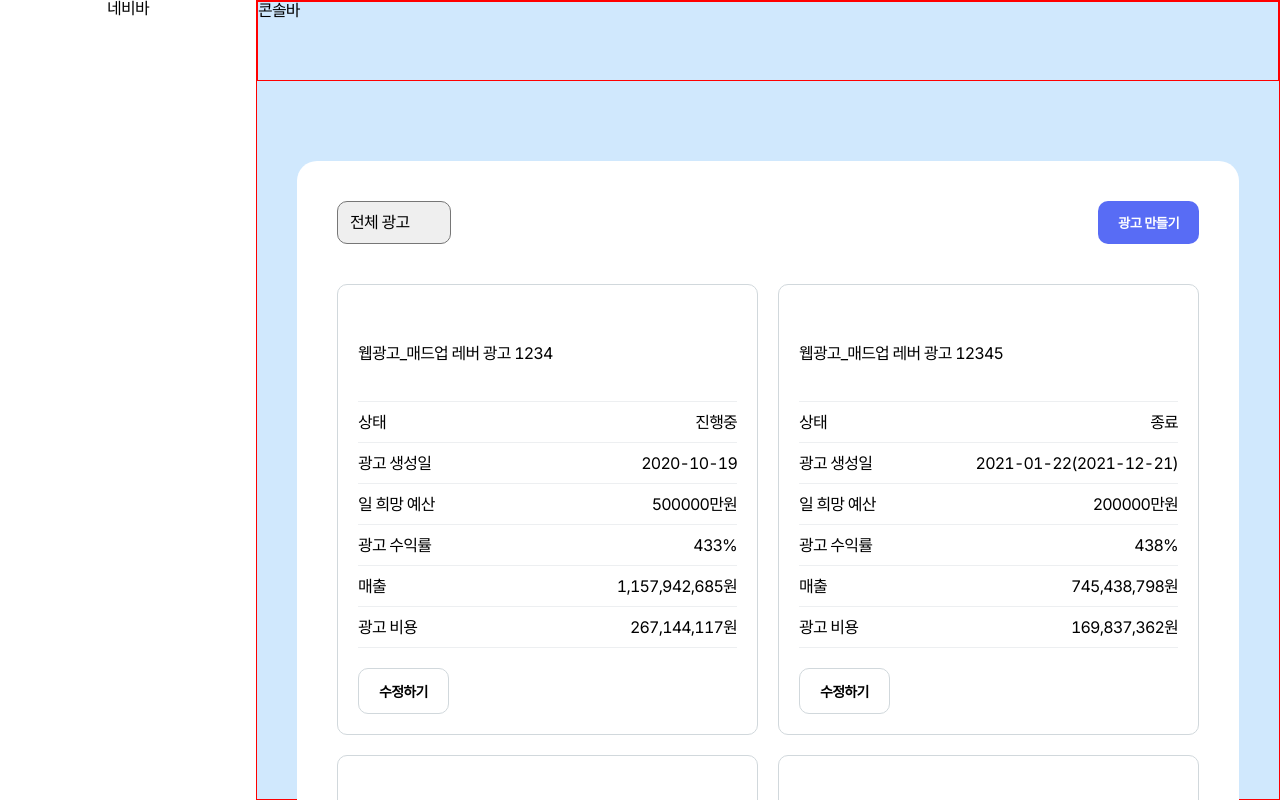
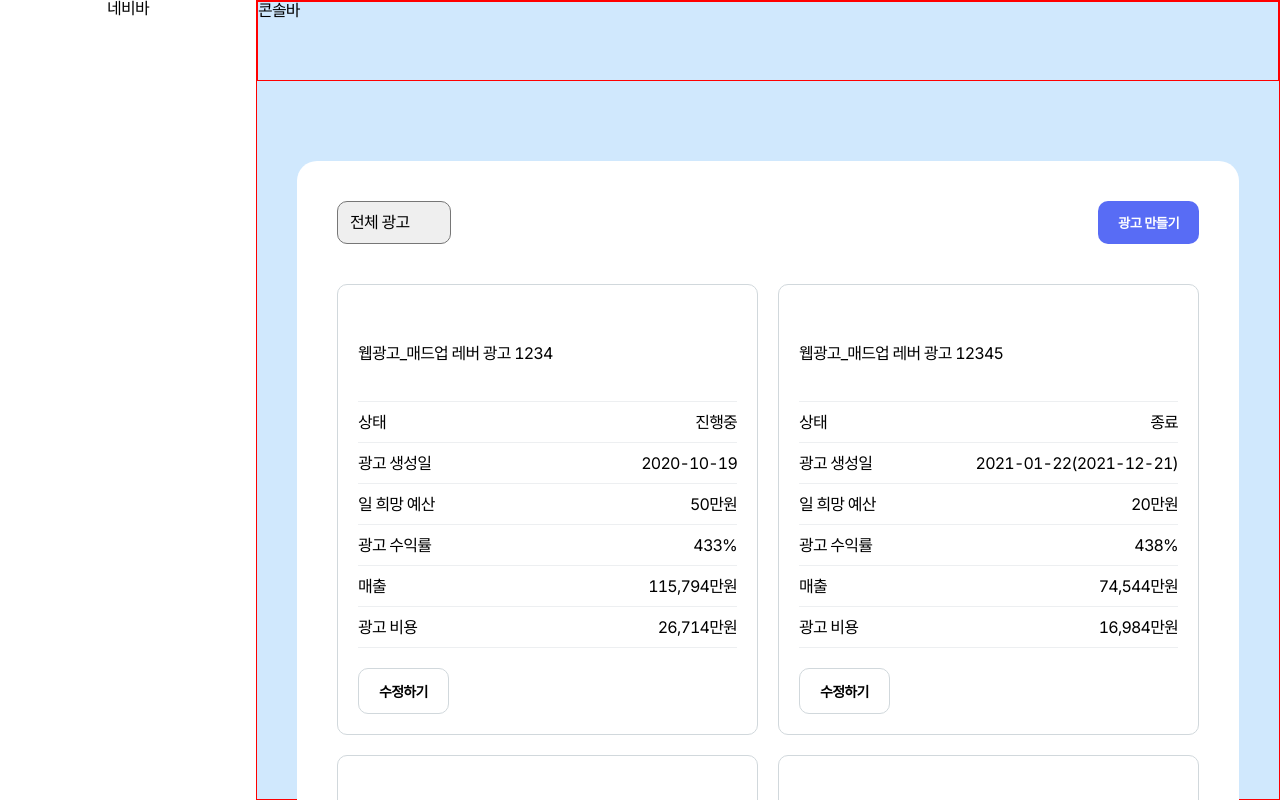
Before and after one commit to han-byul-yang/ManagementDashboard, a React (Create React App) app: page /management in a window 1280 px wide. Shown: the top 800 px of the page. Built offline with nearby package versions, Linux system fonts and the light colour scheme; a web font is replaced by a local one.

Commit message:
Feat: Process number data in AdItem

```diff
--- a/src/routes/Management/AdItem.tsx
+++ b/src/routes/Management/AdItem.tsx
@@ -3,12 +3,15 @@ import cx from 'classnames'
 import dayjs from 'dayjs'
 
 import { adListState } from 'store/atoms'
+import { processBudget } from './utils'
 import { IAdCard } from 'types/ad'
 import EditableBox from './EditableBox'
+import { EditIcon } from 'assets/svgs'
 
 import styles from './Management.module.scss'
 
 const AdItem = ({ ad }: { ad: IAdCard }) => {
+  const [adList, setAdList] = useRecoilState<IAdCard[]>(adListState)
   const {
     id,
     adType,
@@ -20,8 +23,8 @@ const AdItem = ({ ad }: { ad: IAdCard }) => {
     report: { cost, convValue, roas },
     isEditting,
   } = ad
-
-  const [adList, setAdList] = useRecoilState<IAdCard[]>(adListState)
+  const processedConvValue = `${Math.round(convValue / 10000).toLocaleString()}만원`
+  const processedCost = `${Math.round(cost / 10000).toLocaleString()}만원`
 
   // 어떤 요소까지 수정이 가능한지 주어진 데이터만으로는 알기 어려워 임의적으로 제목과 예산만 수정 가능한 요소라고 판단
   const handleEditBtnClick = (targetId: number) => {
@@ -57,6 +60,7 @@ const AdItem = ({ ad }: { ad: IAdCard }) => {
         <li>
           <div>상태</div>
           <div role='button' tabIndex={0} onClick={() => handleToggleStatus(isEditting, id)}>
+            {isEditting && <EditIcon />}
             {status === 'active' ? '진행중' : '종료'}
           </div>
         </li>
@@ -70,7 +74,7 @@ const AdItem = ({ ad }: { ad: IAdCard }) => {
         <li>
           <div>일 희망 예산</div>
           <div>
-            <EditableBox defaultText={`${budget}만원`} isEditting={isEditting} />
+            <EditableBox defaultText={`${processBudget(budget)}`} isEditting={isEditting} />
           </div>
         </li>
         <li>
@@ -79,11 +83,11 @@ const AdItem = ({ ad }: { ad: IAdCard }) => {
         </li>
         <li>
           <div>매출</div>
-          <div>{convValue.toLocaleString()}원</div>
+          <div>{processedConvValue}</div>
         </li>
         <li>
           <div>광고 비용</div>
-          <div>{cost.toLocaleString()}원</div>
+          <div>{processedCost}</div>
         </li>
       </ul>
       <button type='button' onClick={() => handleEditBtnClick(id)} className={styles.editBtn}>
--- /dev/null
+++ b/src/routes/Management/utils/index.ts
@@ -0,0 +1,7 @@
+export const processBudget = (value: number) => {
+  const thousands = Math.floor(value / 1000) - Math.floor(value / 10000) * 10
+  if (value > 100000 && thousands === 0) return `${Math.floor(value / 10000)}만원`
+  if (value > 100000) return `${Math.floor(value / 10000)}만${thousands}천원`
+  if (value > 1000) return `${Math.floor(value / 1000)}천원`
+  return `${value}원`
+}
```
